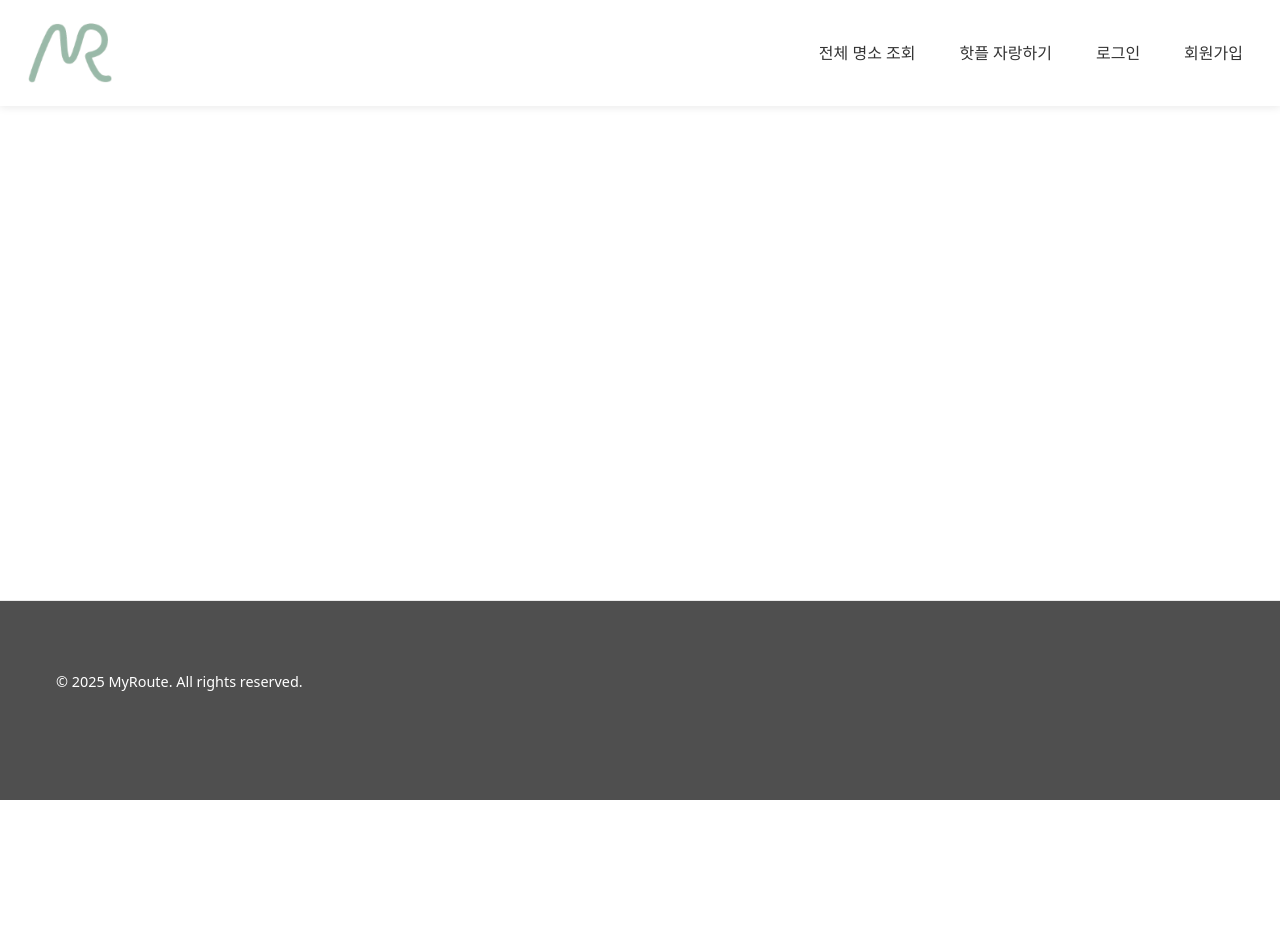
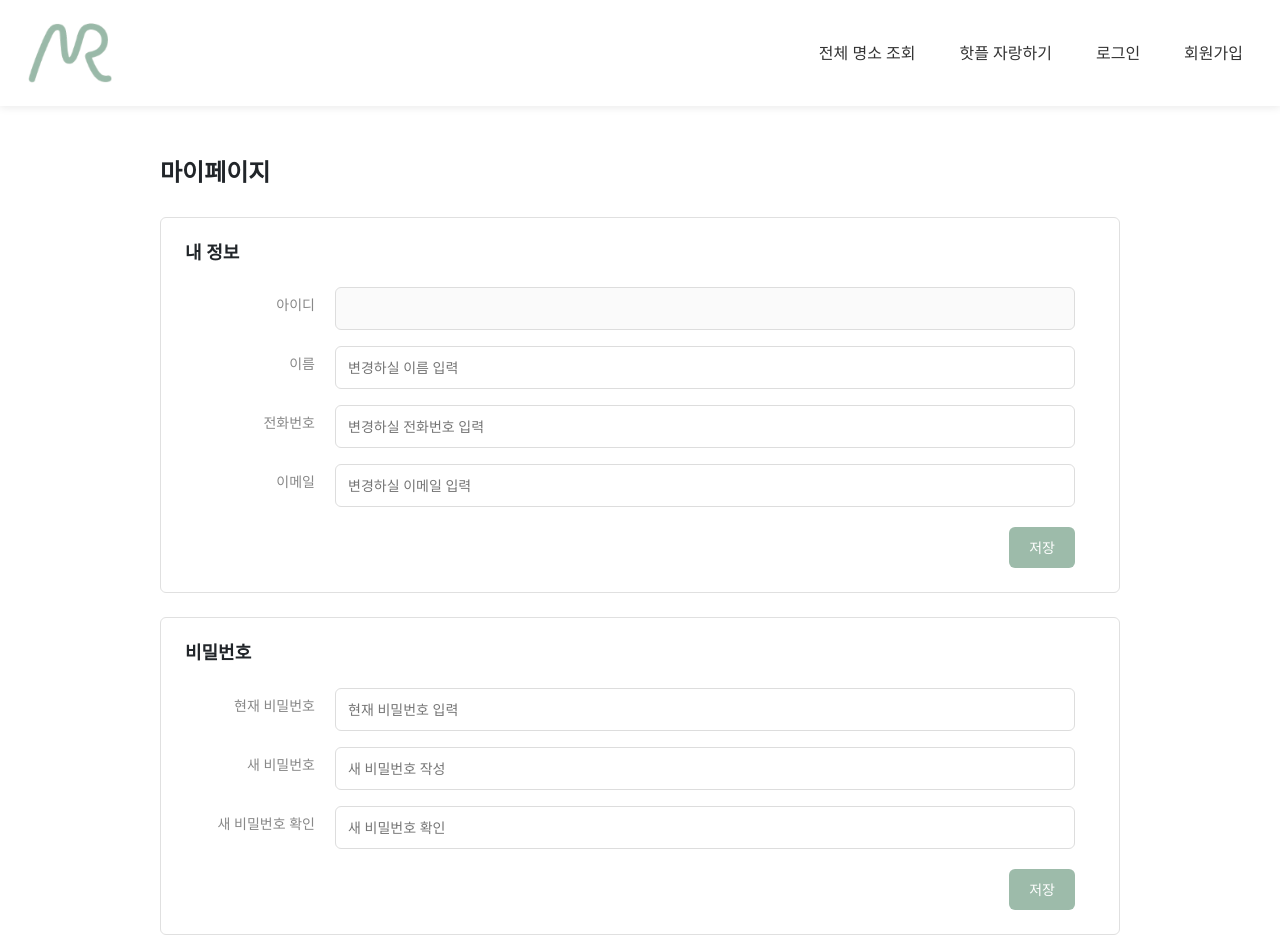
Before and after one commit to Yun-tellije/MyRoute_FE, a Vue app: page /member/me in a window 1280 px wide. Shown: the top 952 px of the page. Before the commit the page ends 800 px from the top, so only its background shows below. Built offline with nearby package versions, Linux system fonts and the light colour scheme; no server answers.

Commit message:
[Feat] 내 정보 조회 API 연동

```diff
--- a/src/components/auth/LoginForm.vue
+++ b/src/components/auth/LoginForm.vue
@@ -60,11 +60,11 @@ export default {
     async submitLogin() {
       try {
         const response = await axios.post('/api/auth/login', this.loginForm)
-        const { token, id, role } = response.data
+        const { token, name, role } = response.data
 
         if (token) {
           const authStore = useAuthStore()
-          authStore.login(token, id, role)
+          authStore.login(token, name, role)
 
           alert('로그인 성공!')
           this.$router.push('/')
--- a/src/components/fragments/Header.vue
+++ b/src/components/fragments/Header.vue
@@ -25,7 +25,7 @@
               <router-link to="/my-travel-plans" class="nav-link">나의 여행 계획</router-link>
             </li>
             <li v-if="isLoggedIn" class="nav-item">
-              <router-link to="/my-profile" class="nav-link">내 정보</router-link>
+              <router-link to="/member/me" class="nav-link">{{ userName }}님 정보</router-link>
             </li>
 
             <!-- 관리자에게만 보이는 메뉴 -->
@@ -63,6 +63,10 @@ export default {
     isAdmin() {
       const authStore = useAuthStore()
       return authStore.userRole === 'ADMIN'
+    },
+    userName() {
+      const authStore = useAuthStore()
+      return authStore.userName
     },
   },
   methods: {
--- /dev/null
+++ b/src/components/member/PasswordChange.vue
@@ -0,0 +1,141 @@
+<template>
+  <div class="password-change-container">
+    <h2 class="section-title">비밀번호</h2>
+    <div class="form-container">
+      <div class="form-row">
+        <label class="form-label">현재 비밀번호</label>
+        <input
+          type="password"
+          class="form-input"
+          v-model="passwordData.currentPassword"
+          placeholder="현재 비밀번호 입력"
+        />
+      </div>
+
+      <div class="form-row">
+        <label class="form-label">새 비밀번호</label>
+        <input
+          type="password"
+          class="form-input"
+          v-model="passwordData.newPassword"
+          placeholder="새 비밀번호 작성"
+        />
+      </div>
+
+      <div class="form-row">
+        <label class="form-label">새 비밀번호 확인</label>
+        <input
+          type="password"
+          class="form-input"
+          v-model="passwordData.confirmPassword"
+          placeholder="새 비밀번호 확인"
+        />
+      </div>
+
+      <div class="button-group">
+        <button class="btn btn-submit" @click="changePassword">저장</button>
+      </div>
+    </div>
+  </div>
+</template>
+
+<script>
+export default {
+  name: 'PasswordChange',
+  data() {
+    return {
+      passwordData: {
+        currentPassword: '',
+        newPassword: '',
+        confirmPassword: '',
+      },
+    }
+  },
+  methods: {
+    changePassword() {
+      // 비밀번호 변경 로직
+      if (this.passwordData.newPassword !== this.passwordData.confirmPassword) {
+        alert('새 비밀번호와 확인이 일치하지 않습니다.')
+        return
+      }
+
+      console.log('비밀번호 변경 요청')
+      // API 호출 등의 로직 구현
+    },
+  },
+}
+</script>
+
+<style scoped>
+.password-change-container {
+  border: 1px solid #e0e0e0;
+  border-radius: 6px;
+  padding: 24px;
+  background-color: #fff;
+}
+
+.section-title {
+  font-size: 18px;
+  font-weight: 600;
+  margin-top: 0;
+  margin-bottom: 24px;
+}
+
+.form-container {
+  width: 100%;
+  padding-right: 20px;
+}
+
+.form-row {
+  display: flex;
+  align-items: center;
+  margin-bottom: 16px;
+}
+
+.form-label {
+  width: 150px;
+  color: #888;
+  font-size: 14px;
+  text-align: right;
+  padding-right: 20px;
+}
+
+.form-input {
+  flex: 1;
+  padding: 10px 12px;
+  border: 1px solid #ddd;
+  border-radius: 6px;
+  font-size: 14px;
+}
+
+.form-input:focus {
+  outline: none;
+  border: 2px solid #2d2d2d;
+}
+
+.button-group {
+  display: flex;
+  justify-content: flex-end;
+  margin-top: 20px;
+  gap: 10px;
+}
+
+.btn {
+  padding: 10px 20px;
+  border-radius: 6px;
+  font-size: 14px;
+  font-weight: 500;
+  cursor: pointer;
+  border: none;
+}
+
+.btn-cancel {
+  background-color: #f5f5f5;
+  color: #333;
+}
+
+.btn-submit {
+  background-color: #9dbbaa;
+  color: #fff;
+}
+</style>
--- /dev/null
+++ b/src/components/member/ProfileInfo.vue
@@ -0,0 +1,162 @@
+<template>
+  <div class="profile-info-container">
+    <h2 class="section-title">내 정보</h2>
+    <div class="form-container">
+      <div class="form-row">
+        <label class="form-label">아이디</label>
+        <input type="text" class="form-input" v-model="userProfile.id" disabled />
+      </div>
+      <div class="form-row">
+        <label class="form-label">이름</label>
+        <input
+          type="text"
+          class="form-input"
+          v-model="userProfile.name"
+          placeholder="변경하실 이름 입력"
+        />
+      </div>
+      <div class="form-row">
+        <label class="form-label">전화번호</label>
+        <input
+          type="tel"
+          class="form-input"
+          v-model="userProfile.phone"
+          placeholder="변경하실 전화번호 입력"
+        />
+      </div>
+      <div class="form-row">
+        <label class="form-label">이메일</label>
+        <input
+          type="email"
+          class="form-input"
+          v-model="userProfile.email"
+          placeholder="변경하실 이메일 입력"
+        />
+      </div>
+
+      <div class="button-group">
+        <button class="btn btn-submit">저장</button>
+      </div>
+    </div>
+  </div>
+</template>
+
+<script>
+import { useAuthStore } from '@/stores/auth'
+import { watch } from 'vue'
+
+export default {
+  name: 'ProfileInfo',
+  data() {
+    return {
+      userProfile: {
+        id: '',
+        name: '',
+        phone: '',
+        email: '',
+      },
+    }
+  },
+  created() {
+    const store = useAuthStore()
+
+    if (store.userId) {
+      this.userProfile.id = store.userId
+      this.userProfile.name = store.userName
+      this.userProfile.email = store.userEmail
+      this.userProfile.phone = store.userPhone
+    }
+
+    watch(
+      () => [store.userId, store.userName, store.userEmail, store.userPhone],
+      ([id, name, email, phone]) => {
+        this.userProfile.id = id
+        this.userProfile.name = name
+        this.userProfile.email = email
+        this.userProfile.phone = phone
+      },
+      { immediate: true },
+    )
+  },
+  methods: {
+    saveProfile() {
+      console.log('프로필 저장:', this.userProfile)
+    },
+  },
+}
+</script>
+
+<style scoped>
+.profile-info-container {
+  border: 1px solid #e0e0e0;
+  border-radius: 6px;
+  padding: 24px;
+  margin-bottom: 24px;
+  background-color: #fff;
+}
+
+.section-title {
+  font-size: 18px;
+  font-weight: 600;
+  margin-top: 0;
+  margin-bottom: 24px;
+}
+
+.form-container {
+  width: 100%;
+  padding-right: 20px;
+}
+
+.form-row {
+  display: flex;
+  align-items: center;
+  margin-bottom: 16px;
+}
+
+.form-label {
+  width: 150px;
+  color: #888;
+  font-size: 14px;
+  text-align: right;
+  padding-right: 20px;
+}
+
+.form-input {
+  flex: 1;
+  padding: 10px 12px;
+  border: 1px solid #ddd;
+  border-radius: 6px;
+  font-size: 14px;
+}
+
+.form-input:focus {
+  outline: none;
+  border: 2px solid #2d2d2d;
+}
+
+.button-group {
+  display: flex;
+  justify-content: flex-end;
+  margin-top: 20px;
+  gap: 10px;
+}
+
+.btn {
+  padding: 10px 20px;
+  border-radius: 6px;
+  font-size: 14px;
+  font-weight: 500;
+  cursor: pointer;
+  border: none;
+}
+
+.btn-cancel {
+  background-color: #f5f5f5;
+  color: #333;
+}
+
+.btn-submit {
+  background-color: #9dbbaa;
+  color: #fff;
+}
+</style>
--- a/src/router/index.js
+++ b/src/router/index.js
@@ -43,6 +43,11 @@ const router = createRouter({
       name: 'MyPlanDetail',
       component: () => import('@/views/plan/MyPlanDetail.vue'),
     },
+    {
+      path: '/member/me',
+      name: 'MyInfo',
+      component: () => import('@/views/member/MyInfoView.vue'),
+    },
   ],
 })
 
--- a/src/stores/auth.js
+++ b/src/stores/auth.js
@@ -5,28 +5,44 @@ export const useAuthStore = defineStore('auth', {
     isLoggedIn: false,
     token: null,
     userId: null,
+    userName: null,
+    userPhone: null,
+    userEmail: null,
     userRole: null,
   }),
   actions: {
-    login(token, userId, userRole) {
+    login(token, userName, userRole) {
       this.token = token
-      this.userId = userId
+      this.userName = userName
       this.userRole = userRole
       this.isLoggedIn = true
       localStorage.setItem('accessToken', token)
+      localStorage.setItem('userName', userName)
+      localStorage.setItem('userRole', userRole)
+    },
+    myInfo(userId, userName, userEmail, userPhone) {
+      this.userId = userId
+      this.userName = userName
+      this.userEmail = userEmail
+      this.userPhone = userPhone
       localStorage.setItem('userId', userId)
-      localStorage.setItem('userRole', userRole)
+      localStorage.setItem('userName', userName)
+      localStorage.setItem('userEmail', userEmail)
+      localStorage.setItem('userPhone', userPhone)
     },
     logout() {
       this.token = null
       this.userId = null
+      this.userName = null
+      this.userPhone = null
+      this.userEmail = null
       this.userRole = null
       this.isLoggedIn = false
       localStorage.clear()
     },
     restoreSession() {
       this.token = localStorage.getItem('accessToken')
-      this.userId = localStorage.getItem('userId')
+      this.userName = localStorage.getItem('userName')
       this.userRole = localStorage.getItem('userRole')
       this.isLoggedIn = !!this.token
     },
--- /dev/null
+++ b/src/views/member/MyInfoView.vue
@@ -0,0 +1,51 @@
+<template>
+  <div class="my-page-container">
+    <h1 class="page-title">마이페이지</h1>
+    <ProfileInfoForm />
+    <PasswordChangeForm />
+  </div>
+</template>
+
+<script setup>
+import { onMounted } from 'vue'
+import axios from 'axios'
+import PasswordChangeForm from '@/components/member/PasswordChange.vue'
+import ProfileInfoForm from '@/components/member/ProfileInfo.vue'
+import { useAuthStore } from '@/stores/auth'
+
+onMounted(async () => {
+  try {
+    const res = await axios.get('/api/members/me', {
+      headers: {
+        Authorization: `Bearer ${localStorage.getItem('accessToken')}`,
+      },
+    })
+    const authStore = useAuthStore()
+    const { id, name, email, pnumber } = res.data
+    console.log('사용자 정보:', res.data)
+    authStore.myInfo(id, name, email, pnumber)
+  } catch (err) {
+    console.error('사용자 정보 불러오기 실패:', err)
+  }
+})
+</script>
+
+<style scoped>
+.my-page-container {
+  max-width: 1000px;
+  margin: 0 auto;
+  padding: 20px;
+}
+
+.page-title {
+  font-size: 24px;
+  font-weight: 600;
+  margin-bottom: 30px;
+}
+
+.loading {
+  text-align: center;
+  font-size: 18px;
+  color: #888;
+}
+</style>
```
